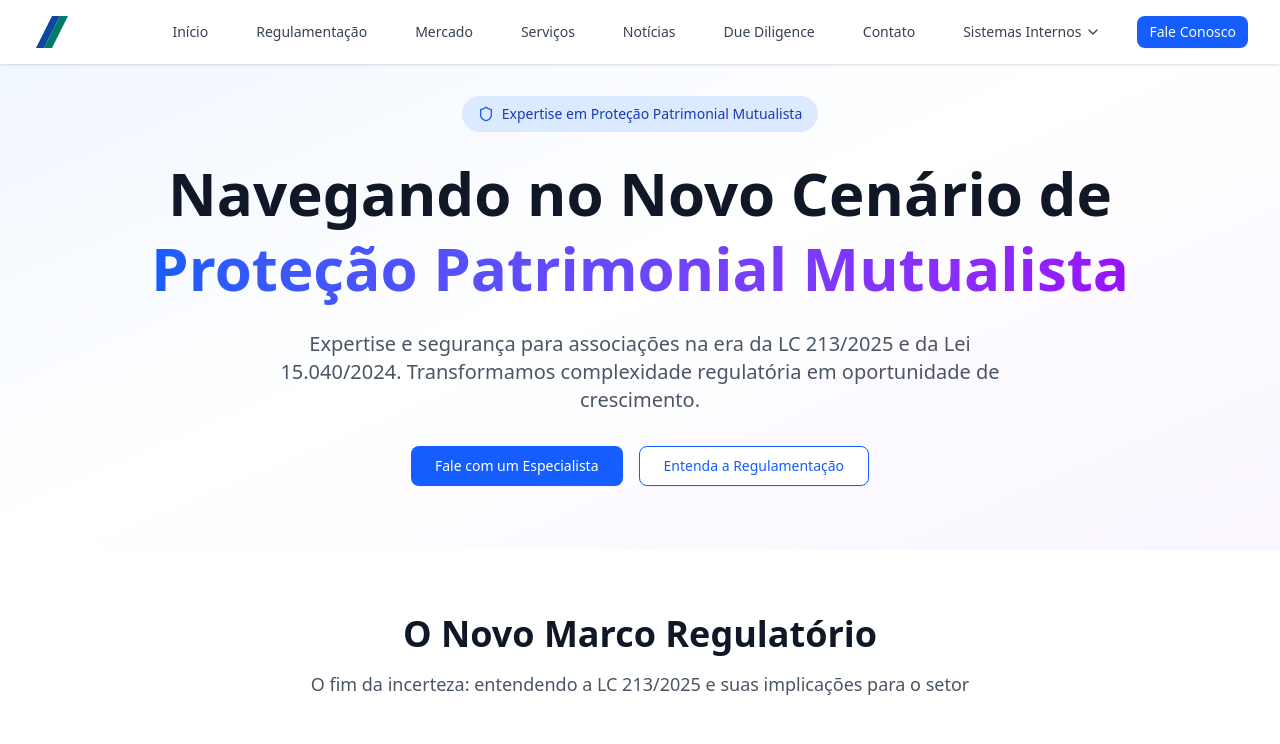
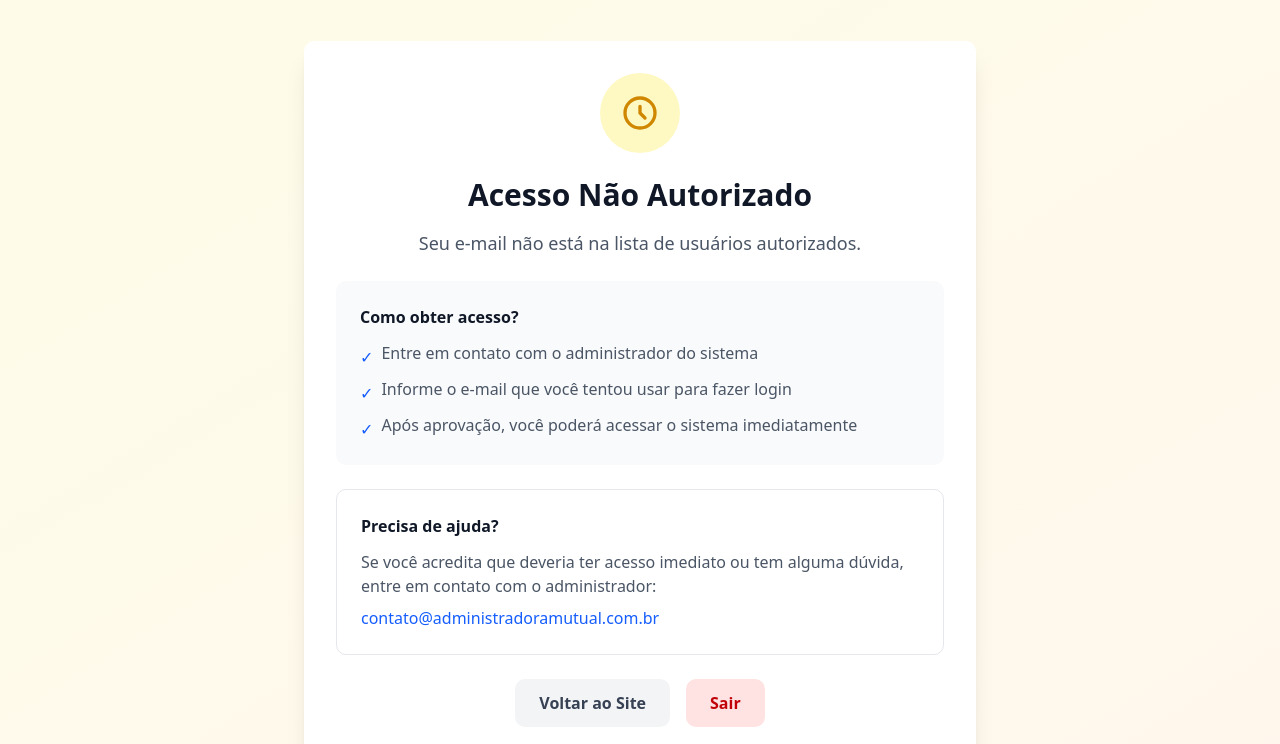
Before and after one commit to alessandro2401/administradora-mutual-novo, a React (Vite) app: page /acesso-negado in a window 1280 px wide. Before the commit this address led to /. Shown: the top 744 px of the page. Built offline with nearby package versions, Linux system fonts and the light colour scheme; no server answers.

Commit message:
feat: implementar autenticação por lista de e-mails autorizados

```diff
--- a/src/components/Login.jsx
+++ b/src/components/Login.jsx
@@ -18,7 +18,7 @@ const Login = () => {
       if (authorized) {
         navigate('/sistemas-internos');
       } else {
-        navigate('/aguardando-aprovacao');
+        navigate('/acesso-negado');
       }
     } catch (error) {
       console.error('Erro no login:', error);
--- a/src/components/WaitingApproval.jsx
+++ b/src/components/WaitingApproval.jsx
@@ -22,11 +22,11 @@ const WaitingApproval = () => {
           </div>
 
           <h1 className="text-3xl font-bold text-gray-900 mb-4">
-            Aguardando Aprovação
+            Acesso Não Autorizado
           </h1>
 
           <p className="text-lg text-gray-600 mb-6">
-            Sua solicitação de acesso foi registrada com sucesso!
+            Seu e-mail não está na lista de usuários autorizados.
           </p>
 
           {/* Informações do Usuário */}
@@ -60,19 +60,19 @@ const WaitingApproval = () => {
 
           {/* Instruções */}
           <div className="bg-gray-50 rounded-lg p-6 mb-6 text-left">
-            <h2 className="font-semibold text-gray-900 mb-3">O que acontece agora?</h2>
+            <h2 className="font-semibold text-gray-900 mb-3">Como obter acesso?</h2>
             <ul className="space-y-2 text-gray-600">
               <li className="flex items-start gap-2">
                 <span className="text-blue-600 mt-1">✓</span>
-                <span>Sua solicitação foi enviada para os administradores</span>
+                <span>Entre em contato com o administrador do sistema</span>
               </li>
               <li className="flex items-start gap-2">
                 <span className="text-blue-600 mt-1">✓</span>
-                <span>Você receberá uma notificação quando seu acesso for aprovado</span>
+                <span>Informe o e-mail que você tentou usar para fazer login</span>
               </li>
               <li className="flex items-start gap-2">
                 <span className="text-blue-600 mt-1">✓</span>
-                <span>O processo de aprovação pode levar até 24 horas úteis</span>
+                <span>Após aprovação, você poderá acessar o sistema imediatamente</span>
               </li>
             </ul>
           </div>
--- /dev/null
+++ b/src/config/authorizedEmails.js
@@ -0,0 +1,15 @@
+// Lista de e-mails autorizados a acessar o sistema
+export const AUTHORIZED_EMAILS = [
+  'adrielemmbr@gmail.com',
+  'alessandro.pizzolatto@gmail.com',
+  'alessandro@pizzolatto.com.br',
+  'junioftosta@gmail.com',
+  'snistro1soma24h@gmail.com',
+  'soma24hfinanceiro@gmail.com'
+];
+
+// Função para verificar se um e-mail está autorizado
+export const isEmailAuthorized = (email) => {
+  if (!email) return false;
+  return AUTHORIZED_EMAILS.includes(email.toLowerCase());
+};
--- a/src/contexts/AuthContext.jsx
+++ b/src/contexts/AuthContext.jsx
@@ -24,10 +24,12 @@ export const AuthProvider = ({ children }) => {
 
   // Lista de e-mails pré-autorizados (whitelist)
   const AUTHORIZED_EMAILS = [
+    'adrielemmbr@gmail.com',
+    'alessandro.pizzolatto@gmail.com',
+    'alessandro@pizzolatto.com.br',
     'junioftosta@gmail.com',
-    'adrielemmbr@gmail.com',
-    'alessandro@pizzolatto.com.br',
-    'alessandro.pizzolatto@gmail.com'
+    'snistro1soma24h@gmail.com',
+    'soma24hfinanceiro@gmail.com'
   ];
 
   // Verificar se o usuário está na whitelist
--- a/src/main.jsx
+++ b/src/main.jsx
@@ -1,6 +1,10 @@
 import { StrictMode } from 'react';
 import { createRoot } from 'react-dom/client';
 import { BrowserRouter, Routes, Route, Navigate } from 'react-router-dom';
+import { AuthProvider } from './contexts/AuthContext';
+import ProtectedRoute from './components/ProtectedRoute';
+import Login from './components/Login';
+import WaitingApproval from './components/WaitingApproval';
 import SistemasInternos from './components/SistemasInternos';
 import AdminPanel from './components/AdminPanel';
 import App from './App.jsx';
@@ -8,24 +12,45 @@ import './index.css';
 
 createRoot(document.getElementById('root')).render(
   <StrictMode>
+    <AuthProvider>
       <BrowserRouter>
         <Routes>
           {/* Rota principal - Site público */}
           <Route path="/" element={<App />} />
 
-        {/* Rota de Sistemas Internos - ACESSO LIVRE */}
-        <Route path="/sistemas-internos" element={<SistemasInternos />} />
+          {/* Rota de login */}
+          <Route path="/login" element={<Login />} />
 
-        {/* Rota de Painel Administrativo - ACESSO LIVRE */}
-        <Route path="/admin" element={<AdminPanel />} />
+          {/* Rota de acesso não autorizado */}
+          <Route path="/acesso-negado" element={<WaitingApproval />} />
 
-        {/* Manter compatibilidade com rotas antigas */}
-        <Route path="/login" element={<Navigate to="/sistemas-internos" replace />} />
-        <Route path="/aguardando-aprovacao" element={<Navigate to="/sistemas-internos" replace />} />
+          {/* Rota protegida - Sistemas Internos */}
+          <Route
+            path="/sistemas-internos"
+            element={
+              <ProtectedRoute>
+                <SistemasInternos />
+              </ProtectedRoute>
+            }
+          />
+
+          {/* Rota protegida - Painel Administrativo */}
+          <Route
+            path="/admin"
+            element={
+              <ProtectedRoute>
+                <AdminPanel />
+              </ProtectedRoute>
+            }
+          />
+
+          {/* Manter compatibilidade com rota antiga */}
+          <Route path="/aguardando-aprovacao" element={<Navigate to="/acesso-negado" replace />} />
 
           {/* Redirecionar rotas não encontradas para home */}
           <Route path="*" element={<Navigate to="/" replace />} />
         </Routes>
       </BrowserRouter>
+    </AuthProvider>
   </StrictMode>
 );
```
Lines whose indentation alone changed are shown as unchanged.
